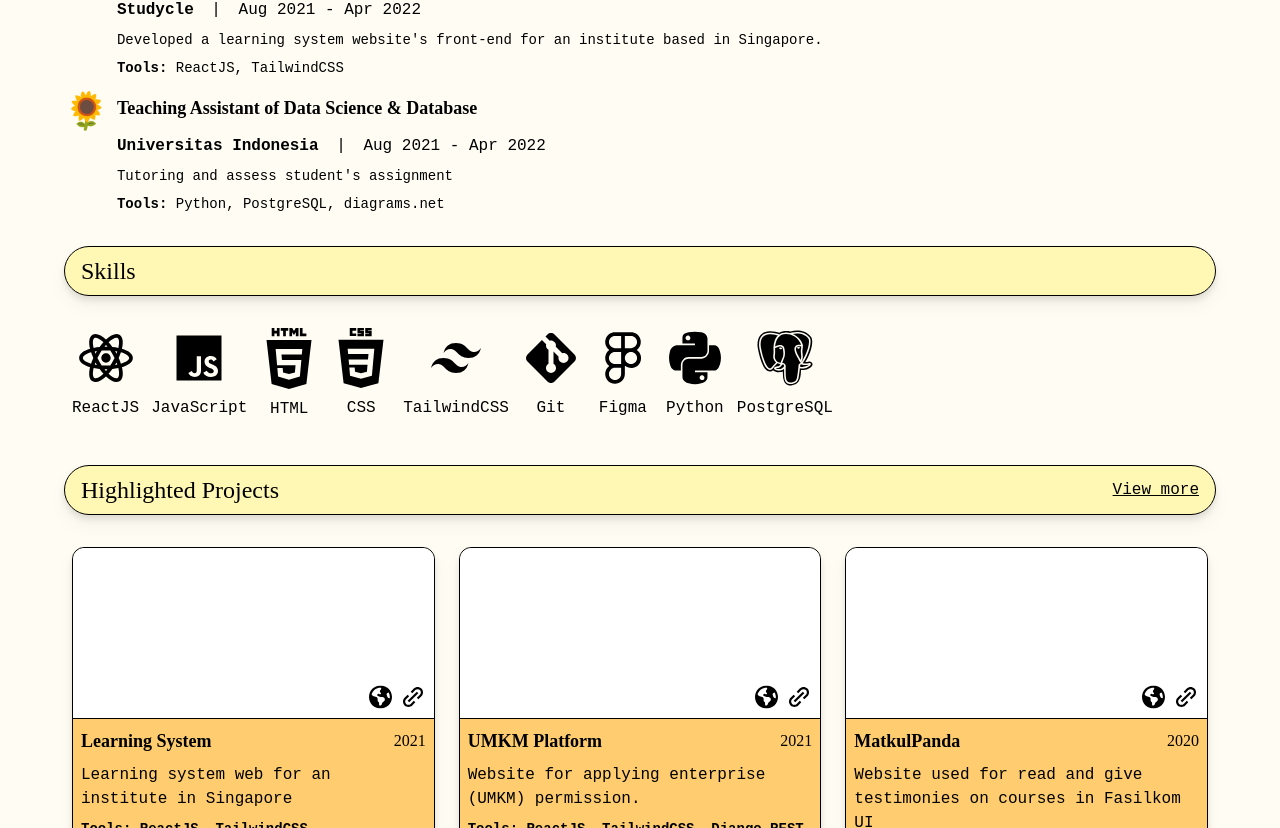
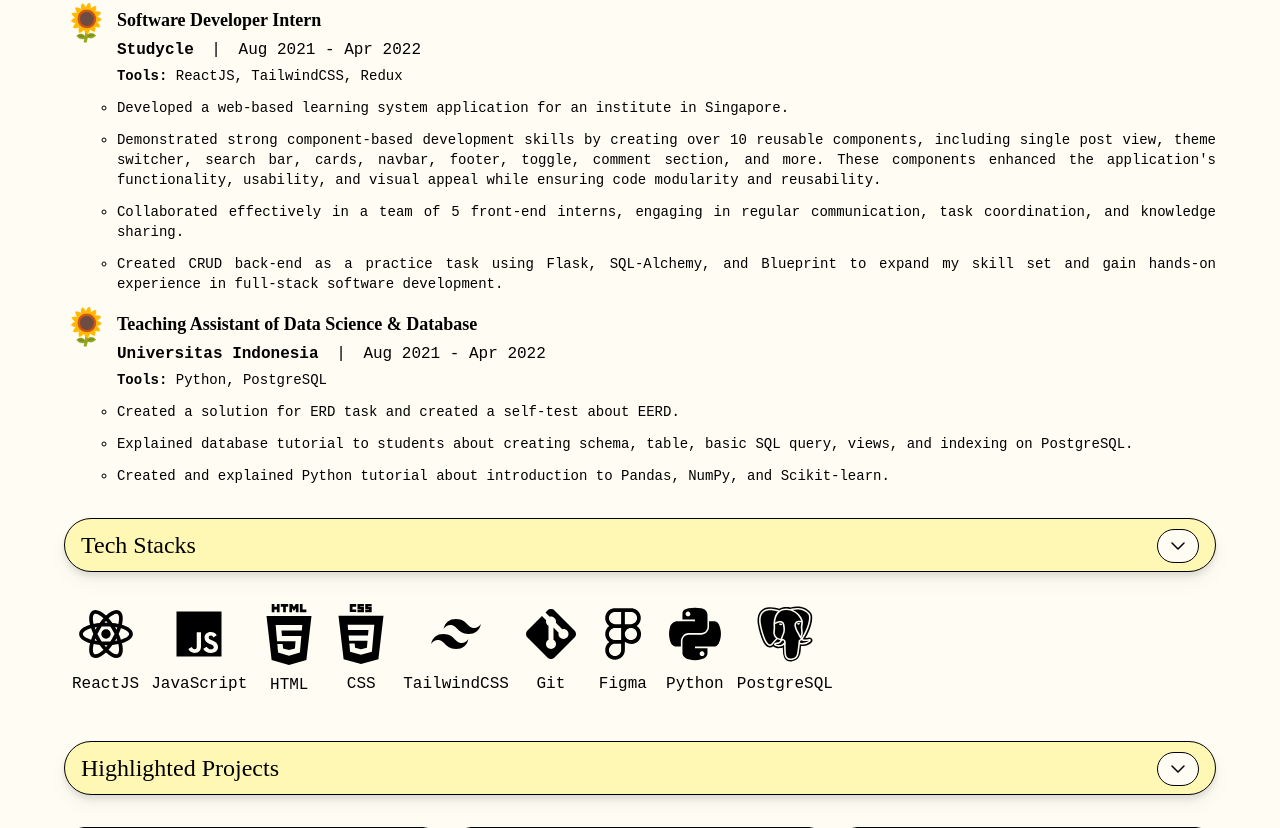
Before and after one commit to yasminadelia/personal-web2023, a Next.js app: page / in a window 1280 px wide. Shown: the part 632-1460 px from the top of the page. Built offline with nearby package versions, Linux system fonts and the light colour scheme.

Commit message:
refactor: section component

```diff
--- a/src/components/home/ExperienceSection.jsx
+++ b/src/components/home/ExperienceSection.jsx
@@ -1,59 +1,36 @@
 import React from "react";
+import Section from "./Section";
+import { experiences } from "../../content";
 
 const ExperienceSection = () => {
   return (
-    <section className="z-10 my-8">
-      <h2 className="my-8 rounded-full border bg-theme2 py-2 px-4 text-2xl drop-shadow-lg">
-        Work Experiences
-      </h2>
-      <ul className="space-y-4">
+    <Section title={"Work Experiences"}>
+      <ul className="description space-y-4">
         {experiences.map(({ role, company, period, description, tools }) => (
           <li key={company} className="flex flex-row space-x-2">
             <p className="text-4xl">🌻</p>
-            <div>
-              <h3 className="mb-3 text-lg font-semibold">{role}</h3>
-              <p className="text-md mb-2">
+            <div className="flex flex-col gap-1">
+              <h3 className=" text-lg font-semibold">{role}</h3>
+              <p className="text-md">
                 <span className="mr-2 font-semibold">{company}</span> |{" "}
                 <span className="ml-2">{period}</span>
               </p>
-              <p className="mb-2 text-justify text-sm">{description}</p>
               {tools && (
                 <p className="text-justify text-sm">
                   <strong>Tools:</strong> {tools}
                 </p>
               )}
+              <ul className="mt-2 space-y-3 text-justify text-sm">
+                {description?.map((item, idx) => (
+                  <li key={idx}>{item}</li>
+                ))}
+              </ul>
             </div>
           </li>
         ))}
       </ul>
-    </section>
+    </Section>
   );
 };
 
 export default ExperienceSection;
-
-const experiences = [
-  {
-    role: "Front-End Developer",
-    company: "Mitramas Infosys Global",
-    period: "Sep 2022 - Now",
-    description:
-      "Developed website's front-end that used for manage recruitment, create resume, and manage employee payslip.",
-    tools: "Next.js, TailwindCSS, Ant Design components, React PDF",
-  },
-  {
-    role: "Software Developer Intern",
-    company: "Studycle",
-    period: "Aug 2021 - Apr 2022",
-    description:
-      "Developed a learning system website's front-end for an institute based in Singapore.",
-    tools: "ReactJS, TailwindCSS",
-  },
-  {
-    role: "Teaching Assistant of Data Science & Database",
-    company: "Universitas Indonesia",
-    period: "Aug 2021 - Apr 2022",
-    description: "Tutoring and assess student's assignment",
-    tools: "Python, PostgreSQL, diagrams.net",
-  },
-];
--- a/src/components/home/ProjectSection.jsx
+++ b/src/components/home/ProjectSection.jsx
@@ -1,67 +1,39 @@
 import Image from "next/image";
 import Link from "next/link";
-import React from "react";
+import React, { useState } from "react";
 import CardProject from "../CardProject";
+import Section from "./Section";
+import { projects } from "../../content";
+import Modal from "../modals/modal";
 
-const ProjectSection = () => {
+const ProjectSection = ({ setIsModalOpen, setCurrentData }) => {
   return (
-    <section className="mb-8 w-full">
-      <div className="my-8 flex items-center justify-between rounded-full border bg-theme2 py-2 px-4  drop-shadow-lg">
-        <h2 className="text-2xl">Highlighted Projects</h2>
-        <Link
-          href="/projects"
-          className="text-black hover:text-black hover:opacity-70"
-        >
-          View more
-        </Link>
-      </div>
-      {/* <ul className="pl-8 mb-4 list-disc">
-        {skills.map((skill) => (
-          <li key={skill}>{skill}</li>
-        ))}
-      </ul> */}
+    <Section title={"Highlighted Projects"}>
       <ul className="grid gap-4 pl-2 md:grid-cols-3">
-        {projects.map(({ title, date, desc, tools, webLink, repoLink }) => (
+        {projects.slice(0, 3).map((item) => (
           <CardProject
-            key={title}
-            title={title}
-            date={date}
-            desc={desc}
-            tools={tools}
-            webLink={webLink}
-            repoLink={repoLink}
+            key={item?.title}
+            title={item?.title}
+            date={item?.date}
+            desc={item?.desc}
+            tools={item?.tools}
+            webLink={item?.webLink}
+            repoLink={item?.repoLink}
+            onClick={() => {
+              setCurrentData(item);
+              setIsModalOpen(true);
+            }}
           />
         ))}
       </ul>
-    </section>
+      <Link
+        href="/projects"
+        className="m-5 flex justify-end text-black hover:text-black hover:opacity-70"
+      >
+        View more...
+      </Link>
+    </Section>
   );
 };
 
 export default ProjectSection;
-
-const projects = [
-  {
-    title: "Learning System",
-    date: "2021",
-    desc: "Learning system web for an institute in Singapore",
-    tools: "ReactJS, TailwindCSS",
-    webLink: "/",
-    repoLink: "/",
-  },
-  {
-    title: "UMKM Platform",
-    date: "2021",
-    desc: "Website for applying enterprise (UMKM) permission.",
-    tools: "ReactJS, TailwindCSS, Django REST Framework",
-    webLink: "/",
-    repoLink: "/",
-  },
-  {
-    title: "MatkulPanda",
-    date: "2020",
-    desc: "Website used for read and give testimonies on courses in Fasilkom UI",
-    tools: "HTML, CSS, Bootstrap, Django",
-    webLink: "/",
-    repoLink: "/",
-  },
-];
--- /dev/null
+++ b/src/components/home/Section.jsx
@@ -0,0 +1,30 @@
+import React, { Children, useState } from "react";
+import { ChevronUpIcon } from "../icons";
+import { ButtonSys } from "../buttons";
+
+const Section = ({ title, children }) => {
+  const [show, setShow] = useState(true);
+
+  return (
+    <section className="z-10 my-8 ">
+      <div className="my-8 flex items-center justify-between rounded-full border bg-theme2 py-2 px-4 text-2xl drop-shadow-lg">
+        <h2>{title}</h2>
+        <ButtonSys
+          onClick={() => setShow(!show)}
+          className={`transform ${
+            show ? "rotate-180" : "rotate-0"
+          } transition-transform duration-300 ease-in-out`}
+        >
+          <ChevronUpIcon color={"#000"} size={24} />
+        </ButtonSys>
+      </div>
+      {show && (
+        <div className="transform-gpu transition-opacity duration-500 ease-in-out">
+          {children}
+        </div>
+      )}
+    </section>
+  );
+};
+
+export default Section;
--- a/src/components/home/SkillSection.jsx
+++ b/src/components/home/SkillSection.jsx
@@ -1,26 +1,12 @@
 import Image from "next/image";
 import React from "react";
-import ReactLogo from "../../assets/images/logo-react.svg";
-import JSLogo from "../../assets/images/logo-js.svg";
-import HTMLLogo from "../../assets/images/logo-html.svg";
-import CSSLogo from "../../assets/images/logo-css.svg";
-import TailwindLogo from "../../assets/images/logo-tailwind.svg";
-import GitLogo from "../../assets/images/logo-git.svg";
-import FigmaLogo from "../../assets/images/logo-figma.svg";
-import PythonLogo from "../../assets/images/logo-python.svg";
-import PostgreLogo from "../../assets/images/logo-postgresql.svg";
+
+import Section from "./Section";
+import { tools } from "../../content";
 
 const SkillSection = () => {
   return (
-    <section className="z-10 mb-8">
-      <h2 className="my-8 rounded-full border bg-theme2 py-2 px-4 text-2xl drop-shadow-lg">
-        Skills
-      </h2>
-      {/* <ul className="pl-8 mb-4 list-disc">
-        {skills.map((skill) => (
-          <li key={skill}>{skill}</li>
-        ))}
-      </ul> */}
+    <Section title="Tech Stacks">
       <ul className="flex flex-wrap pl-2">
         {tools.map(({ logo, name }) => (
           <li
@@ -32,49 +18,8 @@ const SkillSection = () => {
           </li>
         ))}
       </ul>
-    </section>
+    </Section>
   );
 };
 
 export default SkillSection;
-
-const skills = ["team work", "attention to detail"];
-
-const tools = [
-  {
-    logo: ReactLogo,
-    name: "ReactJS",
-  },
-  {
-    logo: JSLogo,
-    name: "JavaScript",
-  },
-  {
-    logo: HTMLLogo,
-    name: "HTML",
-  },
-  {
-    logo: CSSLogo,
-    name: "CSS",
-  },
-  {
-    logo: TailwindLogo,
-    name: "TailwindCSS",
-  },
-  {
-    logo: GitLogo,
-    name: "Git",
-  },
-  {
-    logo: FigmaLogo,
-    name: "Figma",
-  },
-  {
-    logo: PythonLogo,
-    name: "Python",
-  },
-  {
-    logo: PostgreLogo,
-    name: "PostgreSQL",
-  },
-];
```
